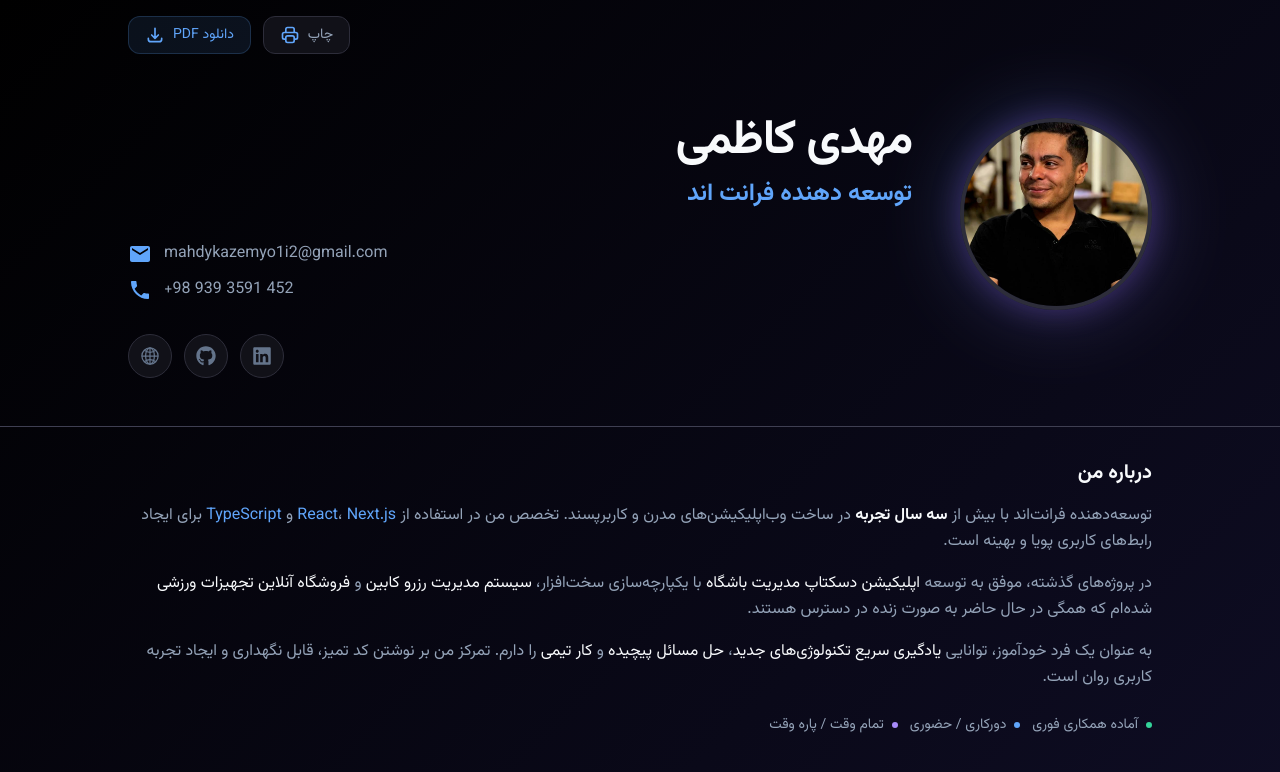
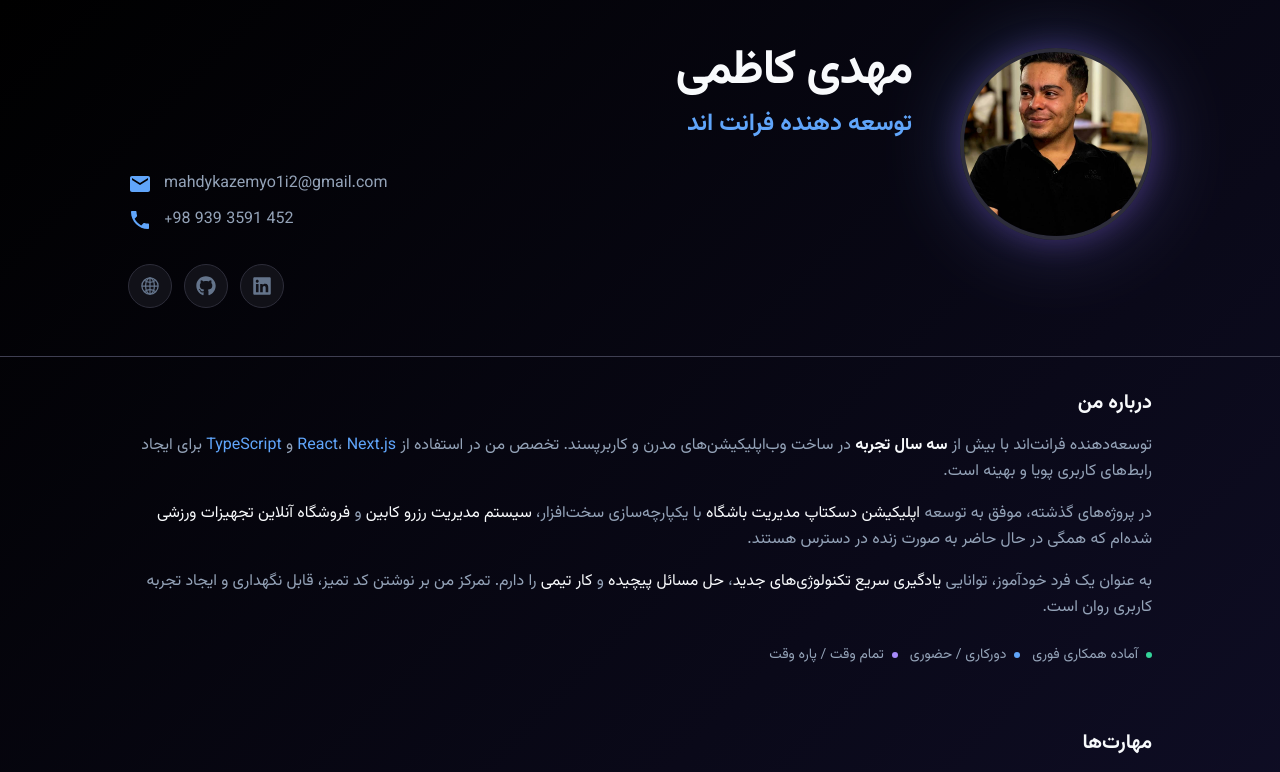
Before and after one commit to tiredbooy/portfolio, a Next.js app: page /en/resume in a window 1280 px wide. Shown: the top 772 px of the page. Built offline with nearby package versions, Linux system fonts and the light colour scheme.

Commit message:
small change

```diff
--- a/app/[locale]/_components/Resume.tsx
+++ b/app/[locale]/_components/Resume.tsx
@@ -9,7 +9,7 @@ import ResumeActions from "./ResumeActions";
 function Resume() {
   return (
     <div className="mx-auto max-w-7xl">
-      <ResumeActions />
+      {/* <ResumeActions /> */}
       <ResumeHeader />
       <ResumeAbout />
       <ResumeSkills />
```
